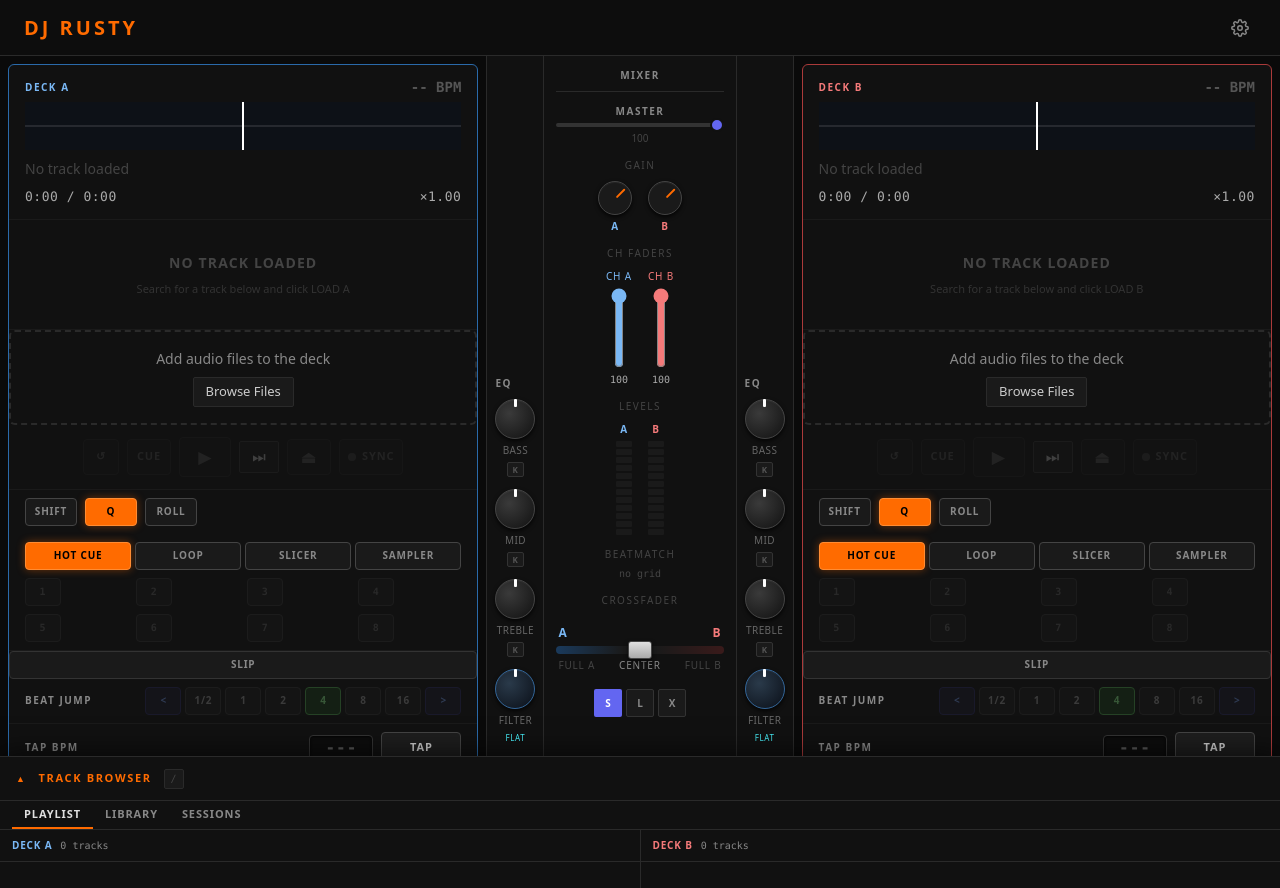
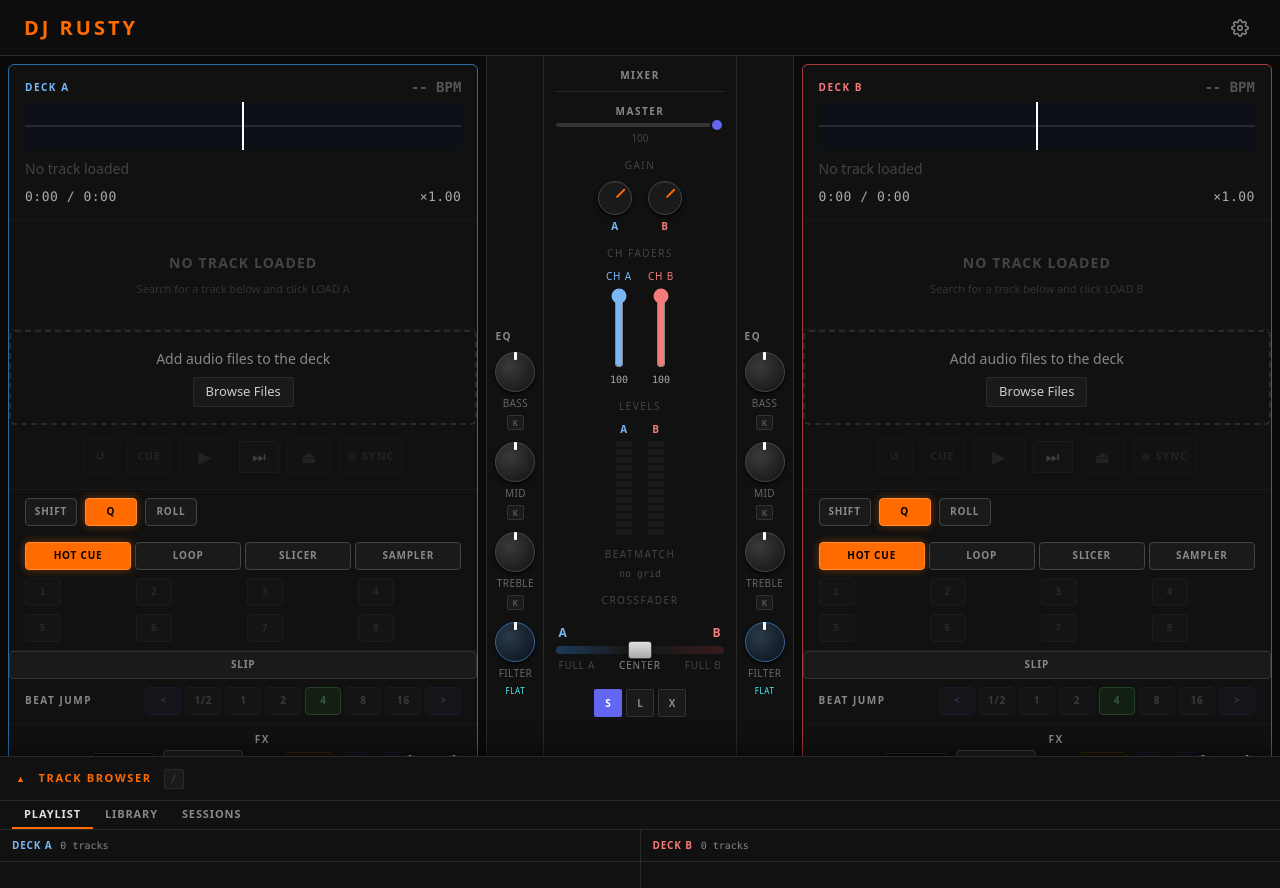
Before and after one commit to rbenzing/DJRusty, a React (Vite) app: page / in a window 1280 px wide. Shown: the top 888 px of the page. Built offline with nearby package versions, Linux system fonts and the light colour scheme.

Commit message:
feat: consolidate Tap BPM / FX / Grid Control into one row

```diff
--- a/src/components/Deck/Deck.module.css
+++ b/src/components/Deck/Deck.module.css
@@ -29,6 +29,31 @@
 .volumeSection {
   padding: var(--space-2) var(--space-4);
   border-bottom: 1px solid var(--color-border-subtle);
+}
+
+/* Tap BPM / FX / Grid Control — consolidated row. FX gets the most room
+   (5 controls); Tap BPM and Grid Control take only the width their content
+   needs. Targets the 3 direct children by position since each of
+   TapTempo/EffectsPanel/GridControl renders its own single root element. */
+.tapFxGridRow {
+  display: flex;
+  align-items: center;
+  gap: var(--space-3);
+  padding: var(--space-2) var(--space-4);
+  border-bottom: 1px solid var(--color-border-subtle);
+}
+
+.tapFxGridRow > *:nth-child(1) {
+  flex-shrink: 0;
+}
+
+.tapFxGridRow > *:nth-child(2) {
+  flex: 1;
+  min-width: 0;
+}
+
+.tapFxGridRow > *:nth-child(3) {
+  flex-shrink: 0;
 }
 
 .volumeLabel {
--- a/src/components/Deck/Deck.tsx
+++ b/src/components/Deck/Deck.tsx
@@ -158,17 +158,15 @@ export function Deck({ deckId }: DeckProps) {
       {/* Beat jump controls */}
       <BeatJump deckId={deckId} />
 
-      {/* Tap BPM */}
-      <TapTempo deckId={deckId} />
-
-      {/* Beat grid: tap downbeat + nudge */}
-      <GridControl deckId={deckId} />
+      {/* Tap BPM / FX / Grid Control — consolidated 3-column row */}
+      <div className={styles.tapFxGridRow}>
+        <TapTempo deckId={deckId} />
+        <EffectsPanel deckId={deckId} />
+        <GridControl deckId={deckId} />
+      </div>
 
       {/* Pitch slider */}
       <PitchSlider deckId={deckId} />
-
-      {/* Effects — Echo / Reverb */}
-      <EffectsPanel deckId={deckId} />
 
       {/* Volume fader */}
       <div className={styles.volumeSection}>
--- a/src/components/Deck/EffectsPanel.module.css
+++ b/src/components/Deck/EffectsPanel.module.css
@@ -1,8 +1,6 @@
 /* EffectsPanel */
 
 .panel {
-  padding: var(--space-2) var(--space-4);
-  border-bottom: 1px solid var(--color-border-subtle);
 }
 
 .headerRow {
--- a/src/components/Deck/GridControl.module.css
+++ b/src/components/Deck/GridControl.module.css
@@ -11,8 +11,6 @@
   display: flex;
   align-items: center;
   gap: var(--space-2);
-  padding: var(--space-2) var(--space-4);
-  border-bottom: 1px solid var(--color-border-subtle);
 }
 
 /* TAP downbeat button */
@@ -103,4 +101,5 @@
   letter-spacing: var(--tracking-wide);
   text-transform: uppercase;
   margin-left: var(--space-1);
+  white-space: nowrap;
 }
--- a/src/components/Deck/TapTempo.module.css
+++ b/src/components/Deck/TapTempo.module.css
@@ -6,8 +6,6 @@
   display: flex;
   align-items: center;
   justify-content: space-between;
-  padding: var(--space-2) var(--space-4);
-  border-bottom: 1px solid var(--color-border-subtle);
   gap: var(--space-3);
 }
 
```
Also changed, not shown: 1 other file (tests, documents, lock files or other folders).
